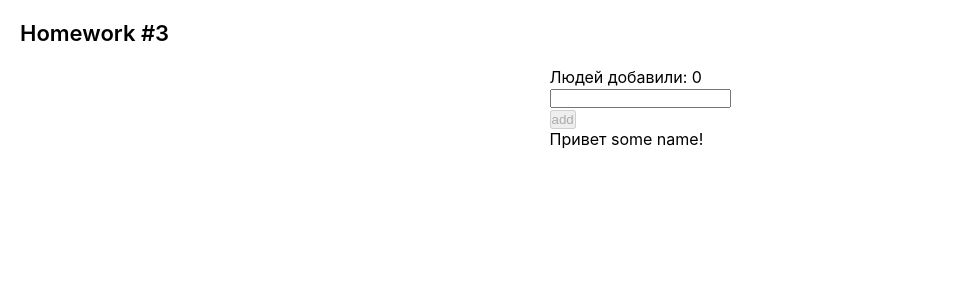
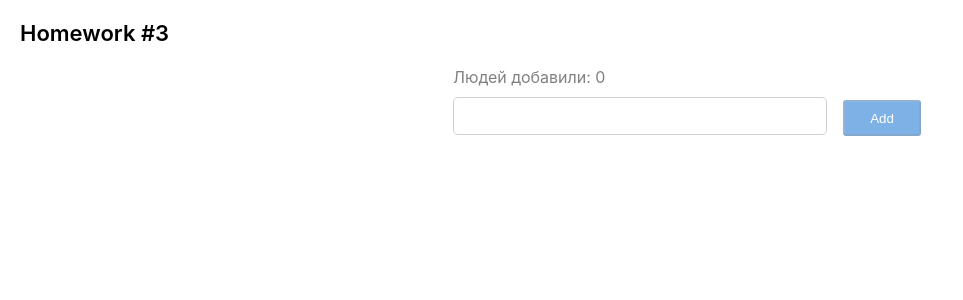
Before and after one commit to LizaAgey/inc_auto_tasks, a React (Create React App) app: page / in a window 1280 px wide. Shown: the top 300 px of the page, without its empty margins (0-963 px from the left). Built offline with nearby package versions, Linux system fonts and the light colour scheme.

Commit message:
ht3: types and callbacks logic added (part2),styles are created

```diff
--- a/src/s2-homeworks/hw03/Greeting.module.css
+++ b/src/s2-homeworks/hw03/Greeting.module.css
@@ -1,22 +1,48 @@
 .greetingForm {
+    color: grey;
+    position: relative;
 }
 
 .inputAndButtonContainer {
 }
 
 .error {
+    color: red;
+    margin-bottom: 10px;
+    margin-top: 10px;
 }
 
 .input {
+    all: unset;
+    border: 1px solid #D1D1D1;
+    border-radius: 5px;
+    width: 372px;
+    height: 36px;
 }
 
 .input:focus {
+
 }
 
 .errorInput {
+    all: unset;
+    width: 372px;
+    height: 36px;
+    border: red solid 2px;
+    border-radius: 5px;
+    color: red
 }
 
 .button {
+    position: absolute;
+    left: 390px;
+    top: 33px;
+    background: #0066CC;
+    opacity: 0.5;
+    border-radius: 3px;
+    width: 78px;
+    height: 36px;
+    color: white;
 }
 
 .button:focus {
@@ -29,6 +55,7 @@
 }
 
 .text {
+    margin-bottom: 10px;
 }
 
 .greeting {
--- a/src/s2-homeworks/hw03/Greeting.tsx
+++ b/src/s2-homeworks/hw03/Greeting.tsx
@@ -2,17 +2,17 @@ import React, {ChangeEvent, KeyboardEvent} from 'react'
 import s from './Greeting.module.css'
 
 type GreetingPropsType = {
-    name: any // need to fix any
-    setNameCallback: any // need to fix any
-    addUser: any // need to fix any
-    onBlur: any // need to fix any
-    onEnter: any // need to fix any
-    error: any // need to fix any
-    totalUsers: any // need to fix any
-    lastUserName?: any // need to fix any
+    name: string
+    setNameCallback: (event: ChangeEvent<HTMLInputElement>) => void
+    addUser: () => void
+    onBlur: () => void
+    onEnter: (e: KeyboardEvent<HTMLInputElement>) => void
+    error: string
+    totalUsers: number
+    lastUserName?: string
 }
 
-// презентационная компонента (для верстальщика)
+
 const Greeting: React.FC<GreetingPropsType> = (
     {
         name,
@@ -23,9 +23,9 @@ const Greeting: React.FC<GreetingPropsType> = (
         error,
         totalUsers,
         lastUserName,
-    } // деструктуризация пропсов
+    }
 ) => {
-    const inputClass = s.errorInput // need to fix with (?:)
+    const inputClass = error ? s.errorInput : s.input
 
     return (
         <div id={'hw3-form'} className={s.greetingForm}>
@@ -57,7 +57,7 @@ const Greeting: React.FC<GreetingPropsType> = (
                     className={s.button}
                     disabled={!name.trim()}
                 >
-                    add
+                    Add
                 </button>
             </div>
 
--- a/src/s2-homeworks/hw03/GreetingContainer.tsx
+++ b/src/s2-homeworks/hw03/GreetingContainer.tsx
@@ -7,8 +7,8 @@ type GreetingContainerPropsType = {
     addUserCallback: (name: string) => void
 }
 
-export const pureAddUser = (name: string, setError: (error: string) => void, setName: (name: string) => void, addUserCallback: (name: string)=> void) => {
-    if (name.split(" ")[0] === "") {
+export const pureAddUser = (name: string, setError: (error: string) => void, setName: (name: string) => void, addUserCallback: (name: string) => void) => {
+    if (name.split(' ')[0] === '') {
         setError('Ошибка! Введите имя!')
     } else {
         addUserCallback(name)
@@ -20,12 +20,16 @@ export const pureAddUser = (name: string, setError: (error: string) => void, set
 }
 
 export const pureOnBlur = (name: string, setError: (error: string) => void) => {
-    if(name.split(" ")[0] === "") {setError("Ошибка! Введите имя!")}
+    if (name.split(' ')[0] === '') {
+        setError('Ошибка! Введите имя!')
+    }
     // если имя пустое - показать ошибку
 }
 
-export const pureOnEnter = (event: KeyboardEvent <HTMLInputElement>, addUser: ()=>void) => {
-    if(event.key === 'Enter') {addUser()}
+export const pureOnEnter = (event: KeyboardEvent<HTMLInputElement>, addUser: () => void) => {
+    if (event.key === 'Enter') {
+        addUser()
+    }
     // если нажата кнопка Enter - добавить
 }
 
@@ -39,10 +43,12 @@ const GreetingContainer: React.FC<GreetingContainerPropsType> = ({
                                                                  }) => {
     // деструктуризация пропсов
     const [name, setName] = useState<string>('')
+
     const [error, setError] = useState<string>('')
 
     const setNameCallback = (event: ChangeEvent<HTMLInputElement>) => {
         setName(event.currentTarget.value)
+
         error && setError('')
     }
     const addUser = () => {
@@ -53,12 +59,15 @@ const GreetingContainer: React.FC<GreetingContainerPropsType> = ({
         pureOnBlur(name, setError)
     }
 
-    const onEnter = (e: any) => {
+    const onEnter = (e: KeyboardEvent<HTMLInputElement>) => {
         pureOnEnter(e, addUser)
     }
 
-    const totalUsers = 0 // need to fix
-    const lastUserName = 'some name' // need to fix
+    const totalUsers = users.length
+    const lastUserName = totalUsers === 0 ? '' : users[users.length - 1].name
+
+
+    console.log('last user: ', lastUserName)
 
     return (
         <Greeting
@@ -71,6 +80,7 @@ const GreetingContainer: React.FC<GreetingContainerPropsType> = ({
             totalUsers={totalUsers}
             lastUserName={lastUserName}
         />
+
     )
 }
 
--- a/src/s2-homeworks/hw03/HW3.tsx
+++ b/src/s2-homeworks/hw03/HW3.tsx
@@ -1,36 +1,30 @@
-import React, { useState } from 'react'
-import { v1 } from 'uuid'
+import React, {useState} from 'react'
+import {v1} from 'uuid'
 import s2 from '../../s1-main/App.module.css'
 import GreetingContainer from './GreetingContainer'
 
 /*
-* 8 - в файле GreetingContainer.tsx вычислить количество добавленных и имя последнего (totalUsers, lastUserName)
-* 9 - в файле Greeting.tsx дописать типизацию пропсов
-* 10 - в файле Greeting.tsx вычислить inputClass в зависимости от наличия ошибки
 * 11 - сделать стили в соответствии с дизайном
 * */
 
 export type UserType = {
     _id: string
-    name: number
+    name: string
 }
 
 
-
-
-export const pureAddUserCallback = (name: string, setUsers: ([])=>void, users: UserType[]) => {
+export const pureAddUserCallback = (name: string, setUsers: ([]) => void, users: UserType[]) => {
     const user = {
         _id: v1(),
-        name:"name"
+        name: name
     }
     setUsers([...users, user])
 }
 
 
-
-
 const HW3 = () => {
     const [users, setUsers] = useState<UserType[]>([])
+    console.log('users: ', users)
 
     const addUserCallback = (name: string) => {
         pureAddUserCallback(name, setUsers, users)
```
